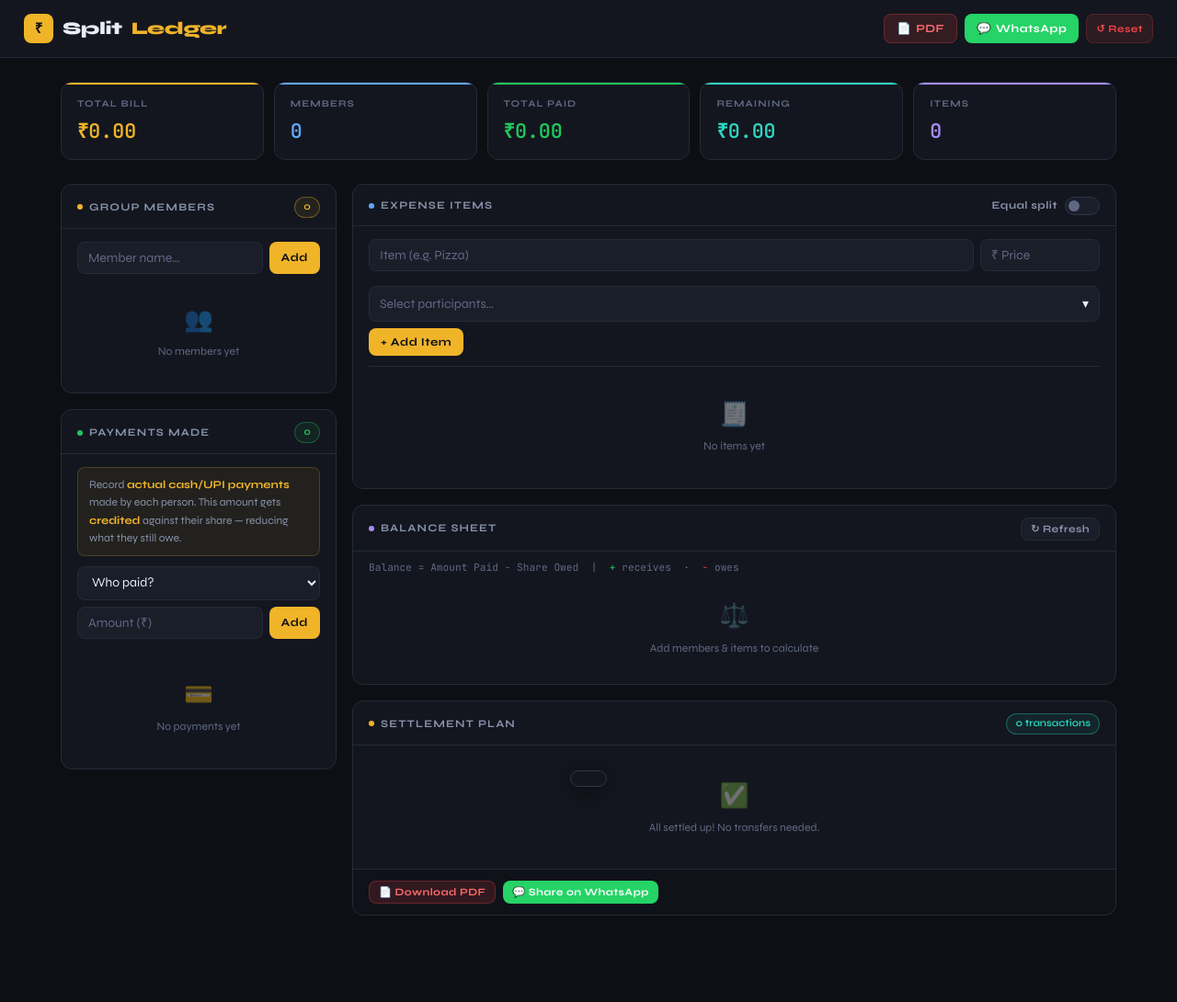
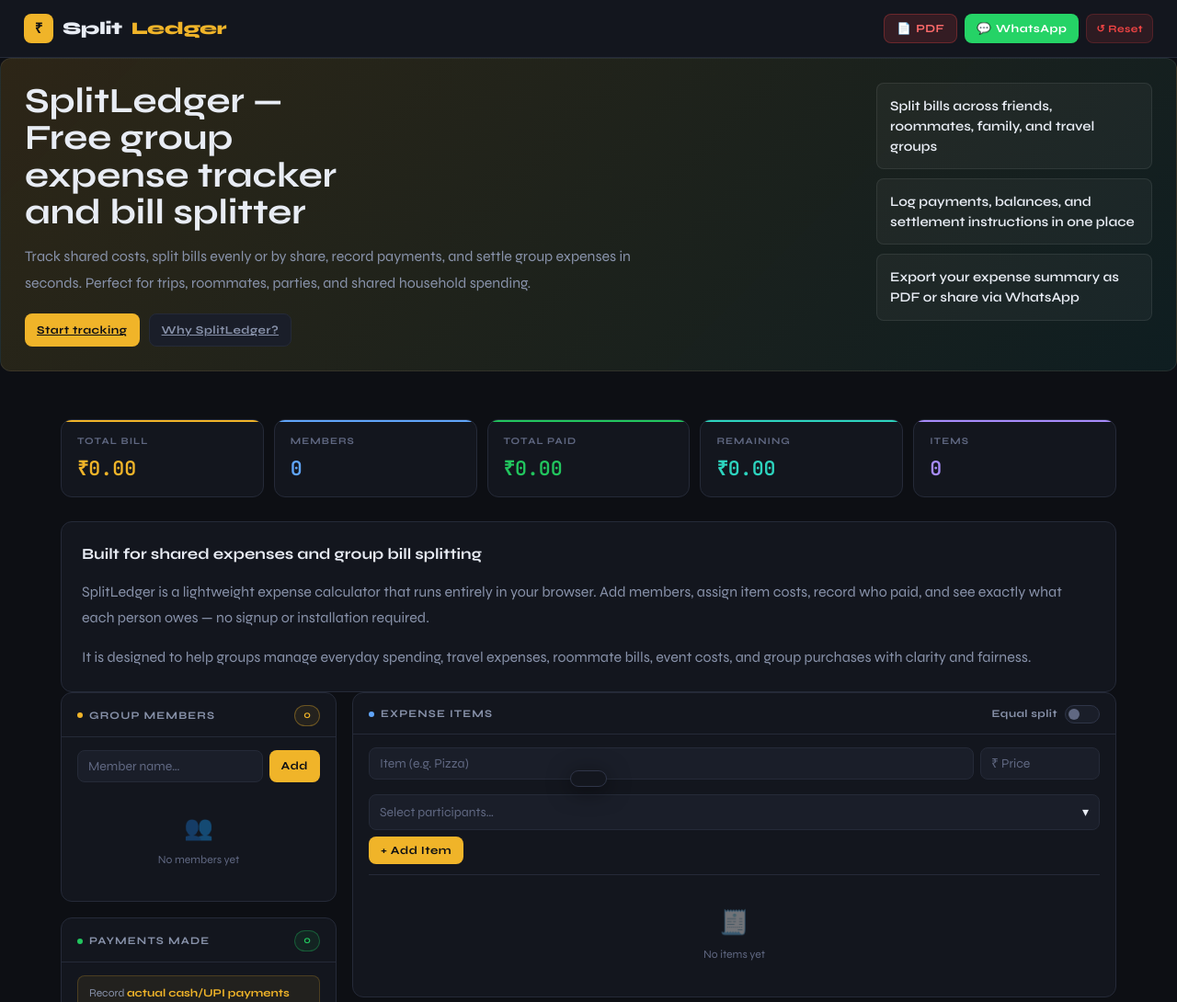
Before and after one commit to priyanshu9888/expense_calculator, a plain HTML site: page public/index.html in a window 1280 px wide. Shown: the top 1090 px of the page at 92% size. Drawn offline with nearby package versions, Linux system fonts and the light colour scheme.

Commit message:
Improve SEO with metadata, hero text, and descriptive content

```diff
--- a/public/index.html
+++ b/public/index.html
@@ -3,10 +3,38 @@
 <head>
 <meta charset="UTF-8" />
 <meta name="viewport" content="width=device-width, initial-scale=1.0" />
-<title>SplitLedger — Group Expense Tracker</title>
+<meta name="description" content="SplitLedger is a free group expense tracker and bill splitter for tracking shared costs, payments, and settlements among friends, roommates, and travel groups." />
+<meta name="keywords" content="group expense tracker, bill splitter, shared expenses, expense calculator, trip expense tracker, roommate expenses, split bill calculator" />
+<meta name="robots" content="index, follow" />
+<title>SplitLedger: Free Group Expense Tracker & Bill Splitter</title>
+<link rel="canonical" href="https://priyanshu9888.github.io/expense_calculator/" />
 <link rel="preconnect" href="https://fonts.googleapis.com" />
 <link href="https://fonts.googleapis.com/css2?family=Syne:wght@400;600;700;800&family=JetBrains+Mono:wght@400;500;600&display=swap" rel="stylesheet" />
 <script src="https://cdnjs.cloudflare.com/ajax/libs/jspdf/2.5.1/jspdf.umd.min.js"></script>
+<meta property="og:title" content="SplitLedger — Free Group Expense Tracker" />
+<meta property="og:description" content="SplitLedger helps you split bills, track group payments, and settle expenses with friends and family." />
+<meta property="og:type" content="website" />
+<meta property="og:url" content="https://priyanshu9888.github.io/expense_calculator/" />
+<meta property="og:site_name" content="SplitLedger" />
+<meta name="twitter:card" content="summary_large_image" />
+<meta name="twitter:title" content="SplitLedger — Free Group Expense Tracker" />
+<meta name="twitter:description" content="SplitLedger helps you split bills, track group payments, and settle expenses with friends and family." />
+<script type="application/ld+json">
+  {
+    "@context": "https://schema.org",
+    "@type": "SoftwareApplication",
+    "name": "SplitLedger",
+    "url": "https://priyanshu9888.github.io/expense_calculator/",
+    "applicationCategory": "FinanceApplication",
+    "operatingSystem": "Web",
+    "description": "SplitLedger is a free web-based group expense tracker and bill splitter. Track shared expenses, payments, and settlements for friends, travel groups, and roommates.",
+    "offers": {
+      "@type": "Offer",
+      "price": "0",
+      "priceCurrency": "USD"
+    }
+  }
+</script>
 <style>
 *,*::before,*::after{box-sizing:border-box;margin:0;padding:0}
 :root{
@@ -31,6 +59,17 @@
 .logo-icon{width:32px;height:32px;background:var(--gold);border-radius:8px;display:flex;align-items:center;justify-content:center;font-size:.95rem;color:#0d0f14;font-weight:800}
 .logo span{color:var(--gold)}
 .header-actions{display:flex;gap:8px;flex-wrap:wrap}
+
+.hero{background:linear-gradient(135deg,rgba(240,180,41,.14),rgba(45,212,191,.08));border:1px solid rgba(255,255,255,.07);border-radius:var(--radius);padding:26px;display:grid;grid-template-columns:1fr 300px;gap:20px;align-items:start;margin-bottom:26px}
+.hero h1{font-size:clamp(2rem,3vw,3rem);line-height:1.05;max-width:12ch;margin-bottom:14px}
+.hero p{max-width:42rem;color:var(--muted2);font-size:1rem;line-height:1.8;margin-bottom:18px}
+.hero-actions{display:flex;flex-wrap:wrap;gap:10px}
+.hero-stats{display:grid;gap:10px}
+.feature-card{background:rgba(255,255,255,.04);border:1px solid rgba(255,255,255,.08);border-radius:var(--radius-sm);padding:13px 14px;color:var(--text);font-size:.92rem;font-weight:600}
+
+.about-section{background:var(--bg2);border:1px solid var(--border);border-radius:var(--radius);padding:22px;display:grid;gap:14px;margin-top:24px}
+.about-section h2{font-size:1.05rem;color:var(--text)}
+.about-section p{color:var(--muted2);line-height:1.8}
 
 /* LAYOUT */
 .main{max-width:1180px;margin:0 auto;padding:26px 16px 80px}
@@ -195,6 +234,22 @@
   </div>
 </header>
 
+<section class="hero" id="hero">
+  <div>
+    <h1>SplitLedger — Free group expense tracker and bill splitter</h1>
+    <p>Track shared costs, split bills evenly or by share, record payments, and settle group expenses in seconds. Perfect for trips, roommates, parties, and shared household spending.</p>
+    <div class="hero-actions">
+      <a class="btn btn-primary" href="#member-input">Start tracking</a>
+      <a class="btn btn-ghost" href="#features">Why SplitLedger?</a>
+    </div>
+  </div>
+  <div class="hero-stats">
+    <div class="feature-card">Split bills across friends, roommates, family, and travel groups</div>
+    <div class="feature-card">Log payments, balances, and settlement instructions in one place</div>
+    <div class="feature-card">Export your expense summary as PDF or share via WhatsApp</div>
+  </div>
+</section>
+
 <main class="main">
   <div class="summary-strip">
     <div class="summary-card">
@@ -218,6 +273,12 @@
       <div class="summary-value" id="s-items">0</div>
     </div>
   </div>
+
+  <section class="about-section" id="features">
+    <h2>Built for shared expenses and group bill splitting</h2>
+    <p>SplitLedger is a lightweight expense calculator that runs entirely in your browser. Add members, assign item costs, record who paid, and see exactly what each person owes — no signup or installation required.</p>
+    <p>It is designed to help groups manage everyday spending, travel expenses, roommate bills, event costs, and group purchases with clarity and fairness.</p>
+  </section>
 
   <div class="grid">
     <div class="grid-left">
```
